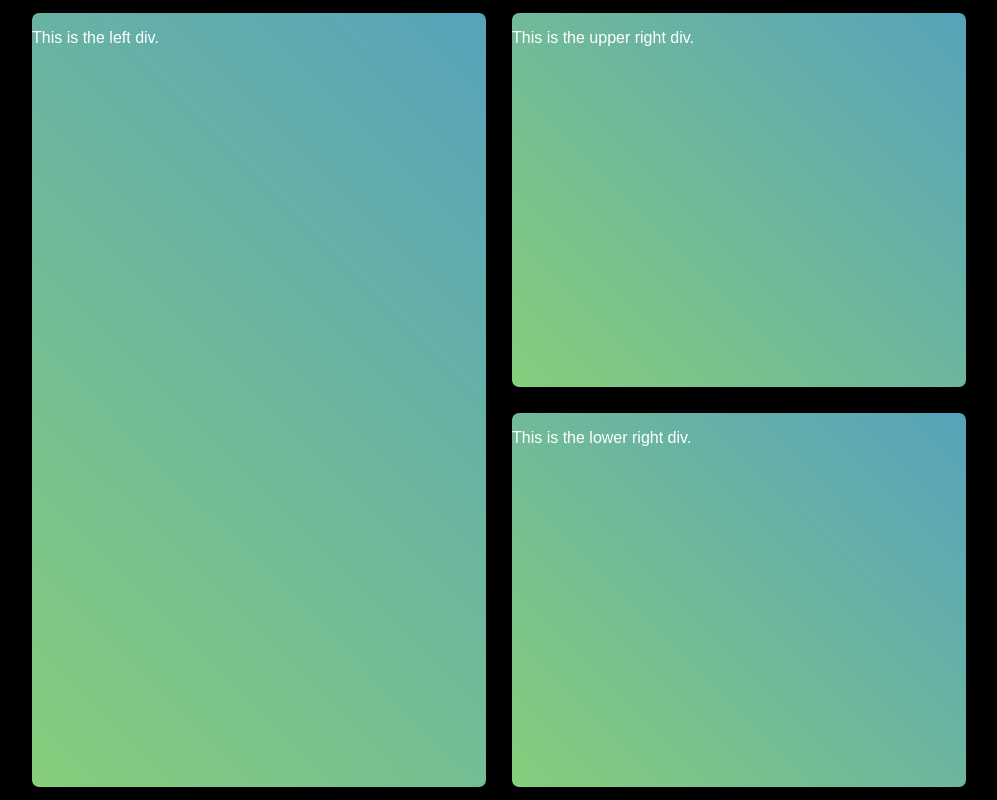
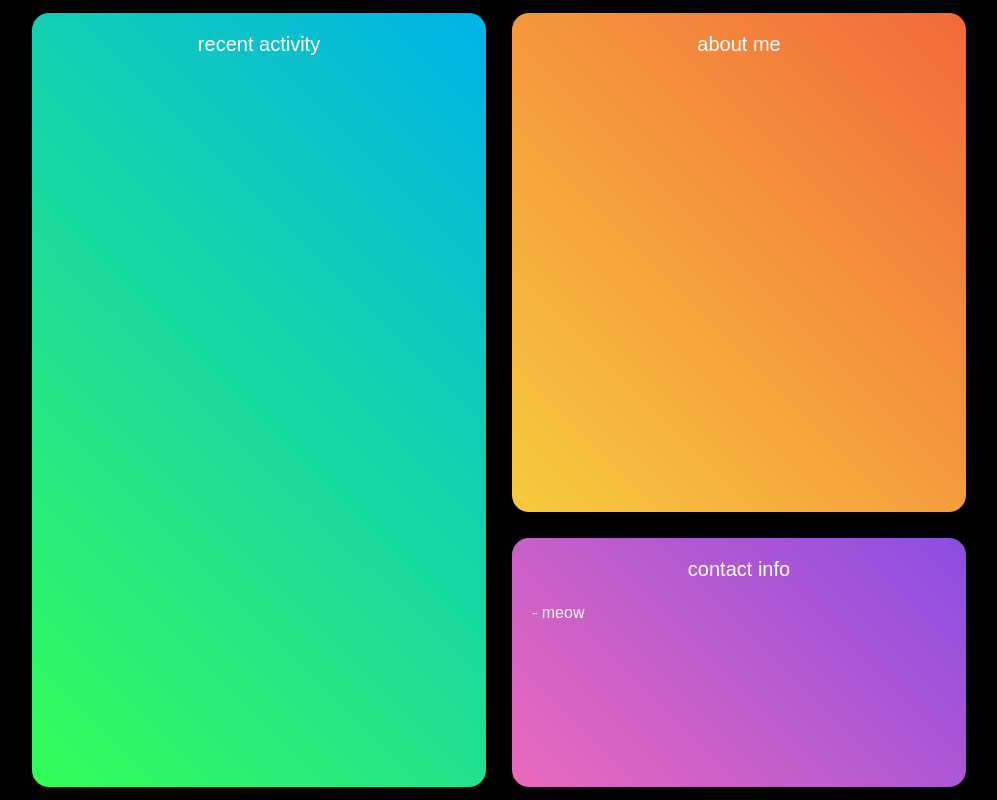
Before and after one commit to hyukjekwon/hk-three-js-testing, a plain HTML site: page subpages/home.html in a window 1280 px wide. Shown: the whole page, without its empty margins (141-1138 px from the left). Drawn offline with Linux system fonts and the light colour scheme.

Commit message:
CSS transition touchups (yay)

```diff
--- a/stylesheets/style.css
+++ b/stylesheets/style.css
@@ -30,18 +30,38 @@ html, body {
 .pg-item {
     border: solid;
     border-color: black;
-    border-radius: 10px;
+    border-radius: 20px;
     margin: 10px;
 }
 
-.zillion {
+.item-title {
     position: absolute;
+    width: 100%;
+    text-align: center;
+    font-weight: 500;
+    text-shadow: 0px 0px rgba(0,0,0,0);
+    font-size: 20;
+    transition: all 0.5s ease;
+}
+
+.pg-item:hover .item-title {
+    text-shadow: 7px 7px rgba(0, 0, 0, 0.3);
+    transform: translate(0, 10px);
+}
+
+.item-content {
+    position: absolute;
+    transform: translate(20px, 50px);
+    transition: all 0.5s ease;
+}
+
+.pg-item:hover .item-content {
+    transform: translate(30px, 50px);
 }
 
 #main {
     height: 100%;
     width: 100%;
-    /* width: 60rem; */
     margin: auto;
     background-color: black;
 }
@@ -86,7 +106,7 @@ html, body {
     flex-grow: 1;
     position: relative;
     overflow: hidden;
-    background: linear-gradient(45deg, #87cd7c, #56a3bb);
+    background: linear-gradient(45deg, #33FF57, #00b2e9);
 }
 
 #home-welcome::before {
@@ -95,7 +115,7 @@ html, body {
     width: 100%;
     height: 100%;
     opacity: 0;
-    background: linear-gradient(45deg, #33FF57, #00C3FF);
+    background: linear-gradient(-45deg, #1adb3e, #008fbb);
     transition: opacity 0.5s ease;
 }
 
@@ -113,7 +133,7 @@ html, body {
     flex-grow: 1;
     position: relative;
     overflow: hidden;
-    background: linear-gradient(45deg, #87cd7c, #56a3bb);
+    background: linear-gradient(45deg, #f7cb3d, #f2693b);
 }
 
 #home-bio::before {
@@ -122,19 +142,19 @@ html, body {
     width: 100%;
     height: 100%;
     opacity: 0;
-    background: linear-gradient(45deg, #33FF57, #00C3FF);
+    background: linear-gradient(-45deg, #daae1f, #de4a18);
     transition: opacity 0.5s ease;
 }
 
-#home-bio:hover::before {
+#home-bio:hover::before{
     opacity: 1;
 }
 
 #home-contact {
-    flex-grow: 1;
+    flex-grow: 0.5;
     position: relative;
     overflow: hidden;
-    background: linear-gradient(45deg, #87cd7c, #56a3bb);
+    background: linear-gradient(45deg, #ea6abb, #8b4de2);
 }
 
 #home-contact::before {
@@ -143,7 +163,7 @@ html, body {
     width: 100%;
     height: 100%;
     opacity: 0;
-    background: linear-gradient(45deg, #33FF57, #00C3FF);
+    background: linear-gradient(-45deg, #c83a94, #6b2dc2);
     transition: opacity 0.5s ease;
 }
 
--- a/subpages/home.html
+++ b/subpages/home.html
@@ -2,19 +2,25 @@
     <link href="../stylesheets/style.css" rel="stylesheet">
 </head>
 <body class="subpage" id="home-page">
-    <div class="container" id="home-main">
-        <!-- Left Div -->
+    <div id="home-main">
         <div class="pg-item" id="home-welcome">
-            <p class="zillion">This is the left div.</p>
+            <div class="item-title">
+                <p>recent activity</p>
+            </div>
         </div>
-
-        <!-- Right Divs -->
         <div id="home-right">
-            <div class="bg-secondary mb-3 pg-item" id="home-bio">
-                <p class="zillion">This is the upper right div.</p>
+            <div class="pg-item" id="home-bio">
+                <div class="item-title">
+                    <p>about me</p>
+                </div>
             </div>
-            <div class="bg-info pg-item" id="home-contact">
-                <p class="zillion">This is the lower right div.</p>
+            <div class="pg-item" id="home-contact">
+                <div class="item-title">
+                        <p>contact info</p>
+                </div>
+                <div class="item-content">
+                    <p>- meow</p>
+            </div>
             </div>
         </div>
     </div>
```
